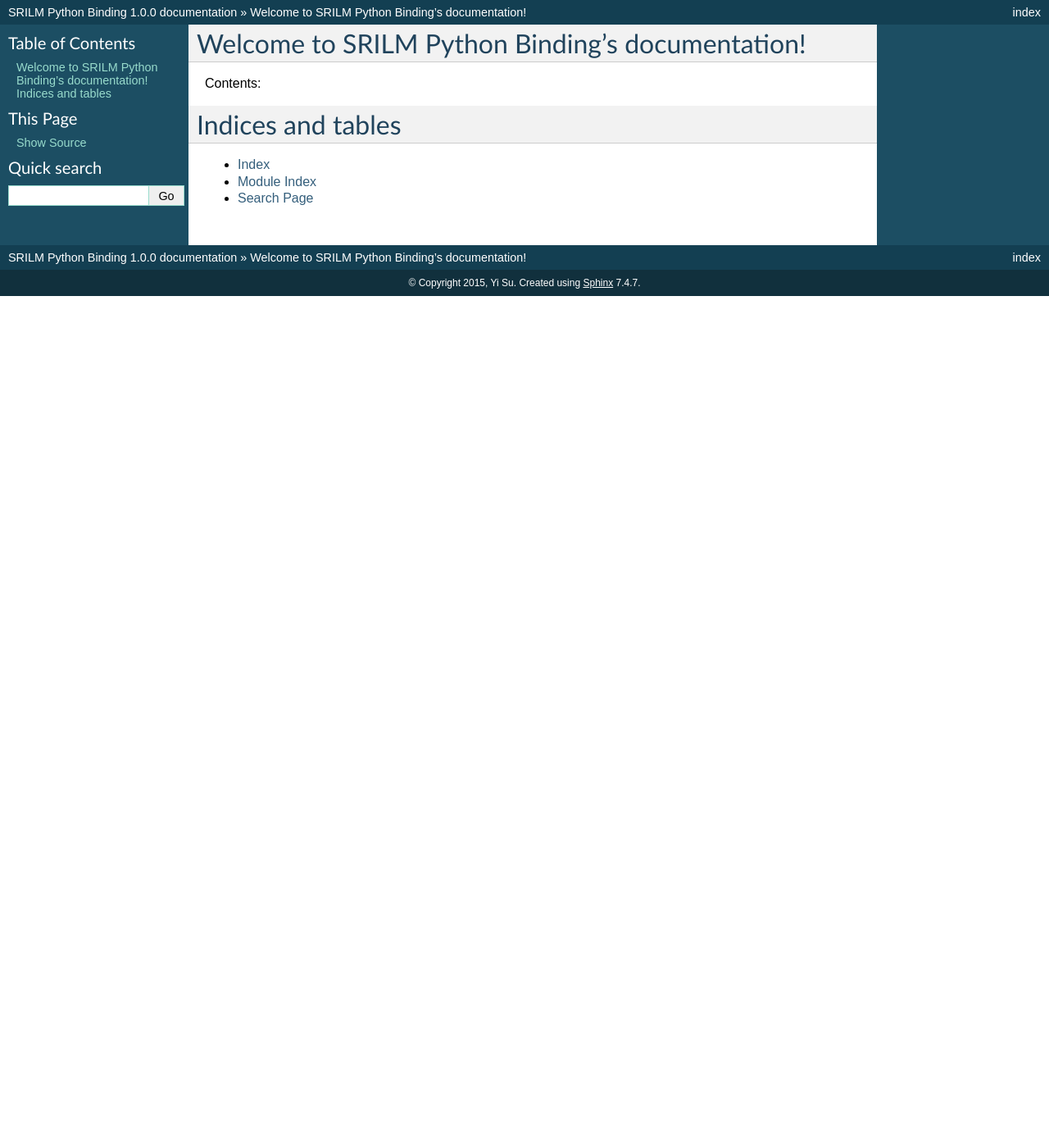
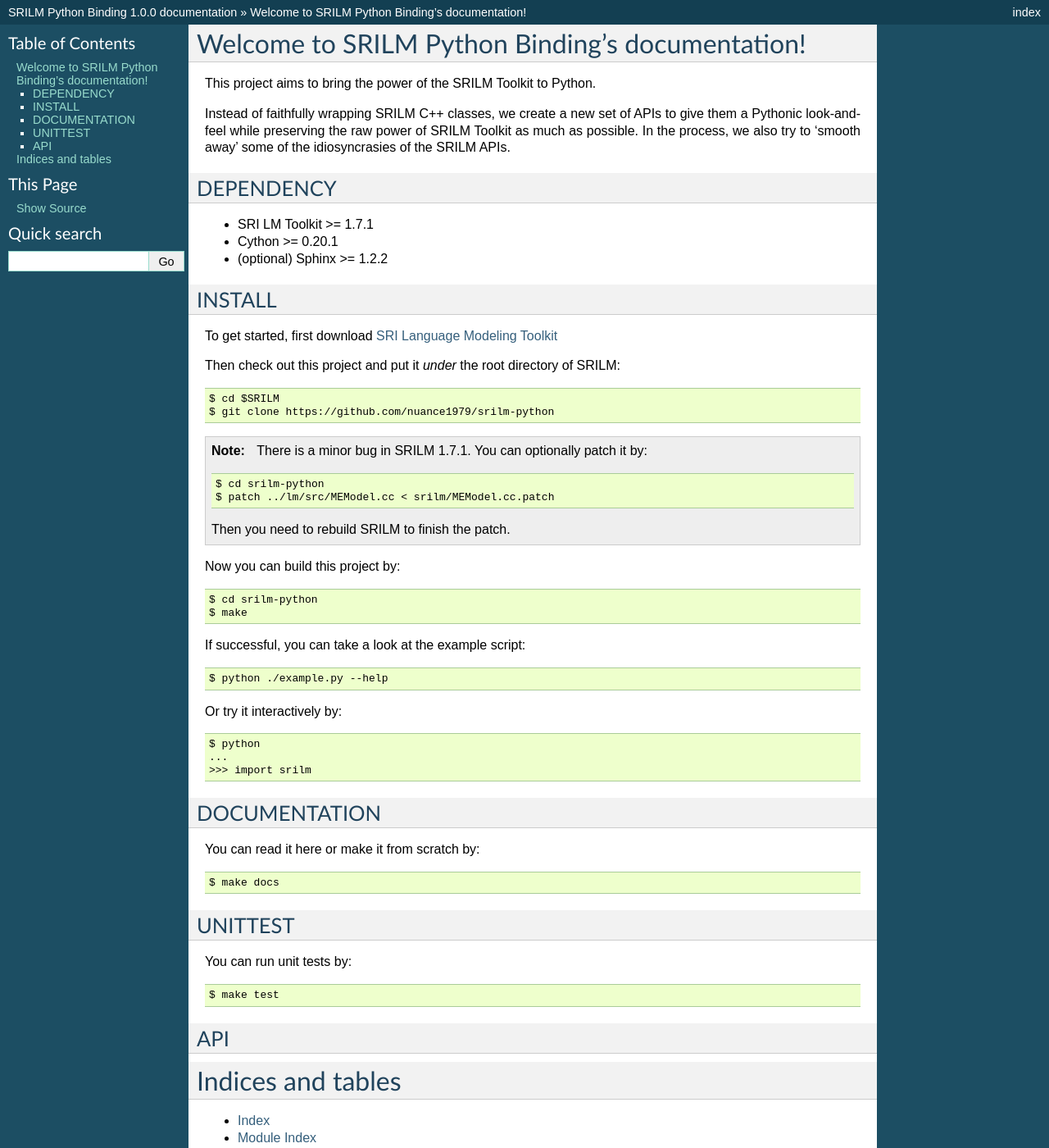
Before and after one commit to nuance1979/srilm-python, a Sphinx documentation site: the page built from doc/index.rst, in a window 1280 px wide and 1400 px high. Shown: the whole window at 82% size. Built offline with Sphinx 7.4.7, drawn with Linux system fonts in a browser that asks for light colours; pages that are not in the unit, such as notebooks, are missing from menus.

Commit message:
improved documentation

```diff
--- a/doc/index.rst
+++ b/doc/index.rst
@@ -6,7 +6,69 @@
 Welcome to SRILM Python Binding's documentation!
 ================================================
 
-Contents:
+This project aims to bring the power of the SRILM Toolkit to Python.
+
+Instead of faithfully wrapping SRILM C++ classes, we create a new set of APIs to give them a Pythonic look-and-feel
+while preserving the raw power of SRILM Toolkit as much as possible. In the process, we also try to 'smooth away'
+some of the idiosyncrasies of the SRILM APIs.
+
+DEPENDENCY
+----------
+
+* SRI LM Toolkit >= 1.7.1
+* Cython >= 0.20.1
+* (optional) Sphinx >= 1.2.2
+
+INSTALL
+-------
+
+To get started, first download `SRI Language Modeling Toolkit <http://www.speech.sri.com/projects/srilm>`_
+
+Then check out this project and put it *under* the root directory of SRILM::
+
+  $ cd $SRILM
+  $ git clone https://github.com/nuance1979/srilm-python
+
+.. note::
+
+   There is a minor bug in SRILM 1.7.1. You can optionally patch it by::
+
+   $ cd srilm-python
+   $ patch ../lm/src/MEModel.cc < srilm/MEModel.cc.patch
+
+   Then you need to rebuild SRILM to finish the patch.
+
+Now you can build this project by::
+
+  $ cd srilm-python
+  $ make
+
+If successful, you can take a look at the example script::
+
+  $ python ./example.py --help
+
+Or try it interactively by::
+
+  $ python
+  ...
+  >>> import srilm
+
+DOCUMENTATION
+-------------
+
+You can read it here or make it from scratch by::
+
+  $ make docs
+
+UNITTEST
+--------
+
+You can run unit tests by::
+
+  $ make test
+
+API
+---
 
 .. toctree::
    :maxdepth: 2
```
